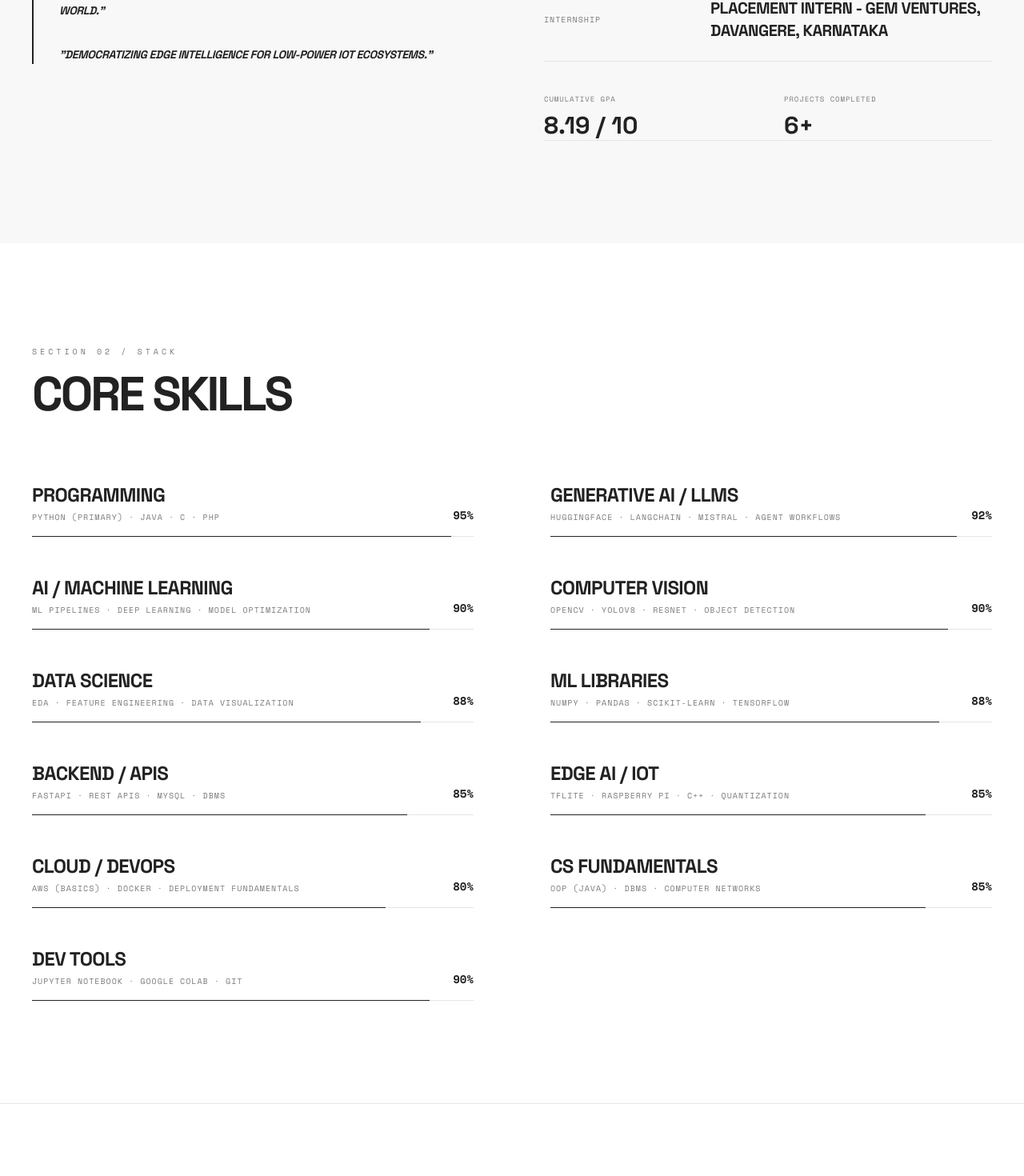
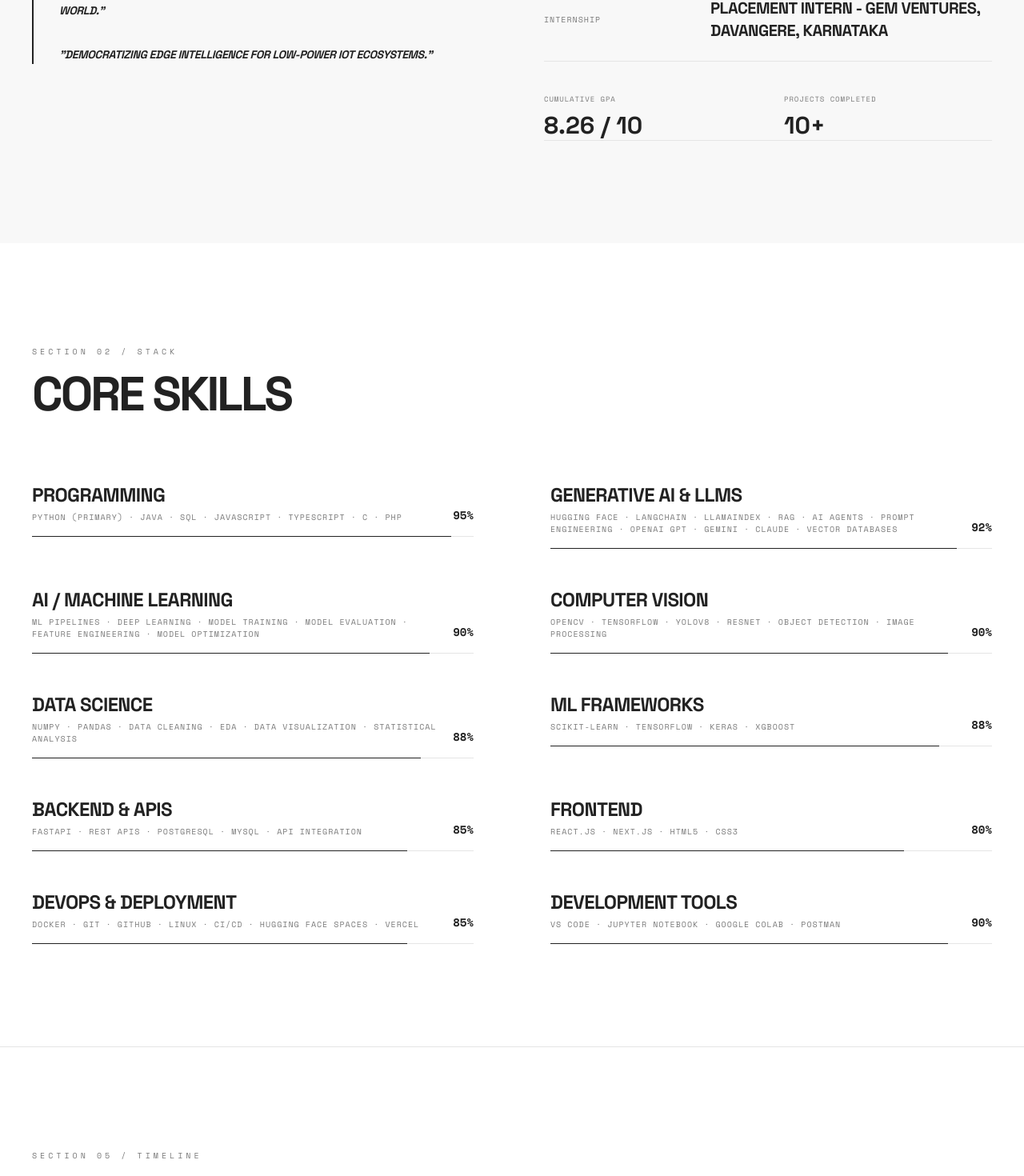
Before and after one commit to Kiransindagi/protfolio, a Next.js app: page / in a window 1280 px wide. Shown: the part 1399-2869 px from the top of the page at 80% size. Built offline with nearby package versions, Linux system fonts and the light colour scheme.

Commit message:
Update portfolio skills, stats, and links

```diff
--- a/components/projects/ProjectCard.tsx
+++ b/components/projects/ProjectCard.tsx
@@ -2,6 +2,7 @@
 
 import { motion } from 'framer-motion';
 import { type Project } from '@/data/projects';
+import { useState } from 'react';
 
 interface Props {
   project: Project;
@@ -9,45 +10,107 @@ interface Props {
 }
 
 export default function ProjectCard({ project, index }: Props) {
+  const [isHovered, setIsHovered] = useState(false);
+
   return (
     <motion.div
       initial={{ opacity: 0, y: 16 }}
       whileInView={{ opacity: 1, y: 0 }}
       viewport={{ once: true }}
       transition={{ delay: index * 0.1 }}
-      className="bg-white p-10 flex flex-col gap-6 border-b border-r border-[#E5E5E5] hover:bg-[#F8F8F8] transition-colors group relative h-full"
+      onMouseEnter={() => setIsHovered(true)}
+      onMouseLeave={() => setIsHovered(false)}
+      className="bg-white p-8 md:p-10 flex flex-col gap-6 border-b border-r border-[#E5E5E5] transition-all duration-500 group relative h-full overflow-hidden"
     >
-      <div className="flex justify-between items-start">
-        <span className="font-[family-name:var(--font-mono)] text-sm font-bold text-[#CCCCCC] group-hover:text-[#222222] transition-colors">{project.modelId}</span>
-        <span className="badge-outline">{project.status}</span>
+      {/* Background Hover Effect */}
+      <div
+        className={`absolute inset-0 bg-gradient-to-br from-blue-50/50 via-purple-50/20 to-transparent transition-opacity duration-500 ${isHovered ? 'opacity-100' : 'opacity-0'}`}
+      />
+
+      {/* Top Bar */}
+      <div className="relative flex justify-between items-start z-10">
+        <span className="font-[family-name:var(--font-mono)] text-sm font-bold text-[#CCCCCC] group-hover:text-blue-600 transition-colors duration-300">
+          {project.modelId}
+        </span>
+        <span className="badge-outline border-black text-black group-hover:bg-black group-hover:text-white transition-colors duration-300">
+          {project.status}
+        </span>
       </div>
 
-      <div>
-        <h3 className="text-3xl font-bold text-[#222222] uppercase tracking-tighter leading-tight mb-2">{project.title}</h3>
-        <p className="font-[family-name:var(--font-mono)] text-[10px] text-[#7B7B7B] uppercase tracking-[0.2em]">{project.type}</p>
+      {/* Header */}
+      <div className="relative z-10">
+        <h3 className="text-3xl font-bold text-[#222222] uppercase tracking-tighter leading-tight mb-2 group-hover:text-transparent group-hover:bg-clip-text group-hover:bg-gradient-to-r group-hover:from-blue-600 group-hover:to-purple-600 transition-all duration-300">
+          {project.title}
+        </h3>
+        <p className="font-[family-name:var(--font-mono)] text-[10px] text-[#7B7B7B] uppercase tracking-[0.2em]">
+          {project.type}
+        </p>
       </div>
 
-      <p className="text-[#7B7B7B] leading-relaxed text-sm flex-1">{project.description}</p>
+      {/* Description */}
+      <p className="text-[#555555] leading-relaxed text-sm flex-1 relative z-10">
+        {project.description}
+      </p>
 
-      <div className="grid grid-cols-3 gap-px bg-[#E5E5E5] border border-[#E5E5E5] mt-6">
+      {/* Key Components (New!) */}
+      {project.keyComponents && project.keyComponents.length > 0 && (
+        <div className="flex flex-wrap gap-2 relative z-10">
+          {project.keyComponents.map((comp, i) => (
+            <span key={i} className="text-[10px] font-[family-name:var(--font-mono)] bg-gray-100 px-2 py-1 rounded-sm text-gray-600 border border-gray-200 group-hover:border-blue-200 group-hover:bg-blue-50 transition-colors duration-300">
+              {comp}
+            </span>
+          ))}
+        </div>
+      )}
+
+      {/* Pipeline (Input -> Process -> Output) (New!) */}
+      {(project.input || project.process || project.output) && (
+        <div className="relative z-10 mt-4 p-4 bg-gray-50 border border-gray-100 rounded-sm overflow-hidden group-hover:border-blue-100 group-hover:shadow-sm transition-all duration-300">
+          <div className="flex flex-col gap-3">
+             <div className="flex items-center gap-2 text-xs">
+                <span className="text-[9px] font-bold text-blue-600 uppercase tracking-widest min-w-[60px]">Input</span>
+                <span className="text-gray-600 font-[family-name:var(--font-mono)] text-[10px] truncate">{project.input}</span>
+             </div>
+             <div className="w-px h-3 bg-gray-300 ml-[30px]" />
+             <div className="flex items-center gap-2 text-xs">
+                <span className="text-[9px] font-bold text-purple-600 uppercase tracking-widest min-w-[60px]">Process</span>
+                <span className="text-gray-600 font-[family-name:var(--font-mono)] text-[10px] truncate">{project.process}</span>
+             </div>
+             <div className="w-px h-3 bg-gray-300 ml-[30px]" />
+             <div className="flex items-center gap-2 text-xs">
+                <span className="text-[9px] font-bold text-emerald-600 uppercase tracking-widest min-w-[60px]">Output</span>
+                <span className="text-gray-800 font-medium text-[11px] truncate">{project.output}</span>
+             </div>
+          </div>
+        </div>
+      )}
+
+      {/* Metrics */}
+      <div className="relative z-10 grid grid-cols-3 gap-px bg-[#E5E5E5] border border-[#E5E5E5] mt-6 group-hover:border-blue-100 transition-colors duration-300">
         {[
           { label: "ACCURACY", val: project.metrics.accuracy },
           { label: "LATENCY", val: project.metrics.latency },
           { label: "GAIN", val: project.metrics.gain },
         ].map((m, i) => (
-          <div key={i} className="bg-white p-4 flex flex-col gap-1 group-hover:bg-[#F8F8F8] transition-colors">
+          <div key={i} className="bg-white p-4 flex flex-col gap-1 transition-colors group-hover:bg-white/90">
             <span className="font-[family-name:var(--font-mono)] text-[8px] text-[#7B7B7B] uppercase tracking-widest">{m.label}</span>
             <span className="font-bold text-[#222222]">{m.val}</span>
           </div>
         ))}
       </div>
 
-      <div className="pt-6 border-t border-[#E5E5E5] flex justify-between items-center">
-        <span className="font-[family-name:var(--font-mono)] text-[9px] text-[#7B7B7B] uppercase tracking-widest">{project.environment}</span>
-        <a href={project.github} className="font-[family-name:var(--font-mono)] text-[9px] font-bold text-[#222222] uppercase tracking-widest hover:translate-x-2 transition-transform">
-          VIEW SYSTEM →
+      {/* Footer */}
+      <div className="relative z-10 pt-6 border-t border-[#E5E5E5] flex justify-between items-center group-hover:border-blue-100 transition-colors duration-300">
+        <span className="font-[family-name:var(--font-mono)] text-[9px] text-[#7B7B7B] uppercase tracking-widest">
+          {project.techStack}
+        </span>
+        <a href={project.github} className="font-[family-name:var(--font-mono)] text-[9px] font-bold text-[#222222] uppercase tracking-widest hover:text-blue-600 hover:translate-x-2 transition-all flex items-center gap-1">
+          VIEW SYSTEM <span className="text-lg leading-none">→</span>
         </a>
       </div>
+
+      {/* Active Line Indicator */}
+      <div className={`absolute bottom-0 left-0 h-1 bg-gradient-to-r from-blue-600 to-purple-600 transition-all duration-500 ease-out ${isHovered ? 'w-full' : 'w-0'}`} />
     </motion.div>
   );
 }
--- a/components/sections/ContactSection.tsx
+++ b/components/sections/ContactSection.tsx
@@ -26,7 +26,7 @@ export default function ContactSection() {
               <div>
                 <span className="font-[family-name:var(--font-mono)] text-[10px] text-[#7B7B7B] uppercase tracking-widest block mb-4 border-b border-[#E5E5E5] pb-2">Social</span>
                 <div className="flex gap-6 flex-wrap">
-                  <a href="https://linkedin.com/in/kiran-sindagi-a14a6a270" target="_blank" className="text-xl font-bold text-[#222222] uppercase tracking-tight hover:text-[#7B7B7B] transition-colors">LinkedIn</a>
+                  <a href="https://www.linkedin.com/in/kiransindagi" target="_blank" className="text-xl font-bold text-[#222222] uppercase tracking-tight hover:text-[#7B7B7B] transition-colors">LinkedIn</a>
                   <a href="https://github.com/Kiransindagi" target="_blank" className="text-xl font-bold text-[#222222] uppercase tracking-tight hover:text-[#7B7B7B] transition-colors">GitHub</a>
                   <a href="https://huggingface.co/kiransin" target="_blank" className="text-xl font-bold text-[#222222] uppercase tracking-tight hover:text-[#7B7B7B] transition-colors">HuggingFace</a>
                 </div>
--- a/components/sections/IdentityProfile.tsx
+++ b/components/sections/IdentityProfile.tsx
@@ -72,11 +72,11 @@ export default function IdentityProfile() {
             <div className="pt-10 grid grid-cols-2 gap-10">
               <div>
                 <span className="font-[family-name:var(--font-mono)] text-[9px] text-[#7B7B7B] uppercase tracking-widest mb-2 block">CUMULATIVE GPA</span>
-                <span className="text-3xl font-bold text-[#222222]">8.19 / 10</span>
+                <span className="text-3xl font-bold text-[#222222]">8.26 / 10</span>
               </div>
               <div>
                 <span className="font-[family-name:var(--font-mono)] text-[9px] text-[#7B7B7B] uppercase tracking-widest mb-2 block">PROJECTS COMPLETED</span>
-                <span className="text-3xl font-bold text-[#222222]">6+</span>
+                <span className="text-3xl font-bold text-[#222222]">10+</span>
               </div>
             </div>
           </motion.div>
--- a/components/sections/SkillsGrid.tsx
+++ b/components/sections/SkillsGrid.tsx
@@ -3,17 +3,16 @@
 import { motion } from 'framer-motion';
 
 const skills = [
-  { title: "Programming", tools: "Python (primary) · Java · C · PHP", level: 95 },
-  { title: "Generative AI / LLMs", tools: "HuggingFace · LangChain · Mistral · Agent workflows", level: 92 },
-  { title: "AI / Machine Learning", tools: "ML pipelines · Deep learning · Model optimization", level: 90 },
-  { title: "Computer Vision", tools: "OpenCV · YOLOv8 · ResNet · Object detection", level: 90 },
-  { title: "Data Science", tools: "EDA · Feature engineering · Data visualization", level: 88 },
-  { title: "ML Libraries", tools: "NumPy · Pandas · Scikit-learn · TensorFlow", level: 88 },
-  { title: "Backend / APIs", tools: "FastAPI · REST APIs · MySQL · DBMS", level: 85 },
-  { title: "Edge AI / IoT", tools: "TFLite · Raspberry Pi · C++ · Quantization", level: 85 },
-  { title: "Cloud / DevOps", tools: "AWS (basics) · Docker · Deployment fundamentals", level: 80 },
-  { title: "CS Fundamentals", tools: "OOP (Java) · DBMS · Computer Networks", level: 85 },
-  { title: "Dev Tools", tools: "Jupyter Notebook · Google Colab · Git", level: 90 },
+  { title: "Programming", tools: "Python (Primary) · Java · SQL · JavaScript · TypeScript · C · PHP", level: 95 },
+  { title: "Generative AI & LLMs", tools: "Hugging Face · LangChain · LlamaIndex · RAG · AI Agents · Prompt Engineering · OpenAI GPT · Gemini · Claude · Vector Databases", level: 92 },
+  { title: "AI / Machine Learning", tools: "ML Pipelines · Deep Learning · Model Training · Model Evaluation · Feature Engineering · Model Optimization", level: 90 },
+  { title: "Computer Vision", tools: "OpenCV · TensorFlow · YOLOv8 · ResNet · Object Detection · Image Processing", level: 90 },
+  { title: "Data Science", tools: "NumPy · Pandas · Data Cleaning · EDA · Data Visualization · Statistical Analysis", level: 88 },
+  { title: "ML Frameworks", tools: "Scikit-learn · TensorFlow · Keras · XGBoost", level: 88 },
+  { title: "Backend & APIs", tools: "FastAPI · REST APIs · PostgreSQL · MySQL · API Integration", level: 85 },
+  { title: "Frontend", tools: "React.js · Next.js · HTML5 · CSS3", level: 80 },
+  { title: "DevOps & Deployment", tools: "Docker · Git · GitHub · Linux · CI/CD · Hugging Face Spaces · Vercel", level: 85 },
+  { title: "Development Tools", tools: "VS Code · Jupyter Notebook · Google Colab · Postman", level: 90 },
 ];
 
 export default function SkillsGrid() {
```
